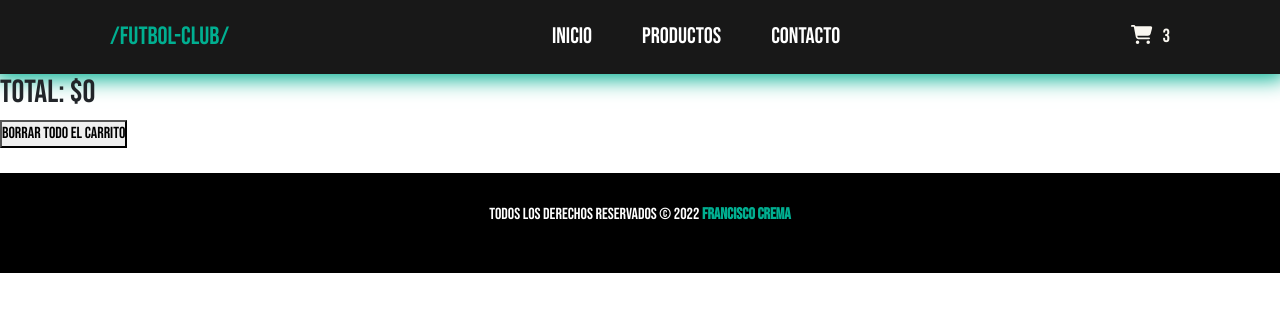
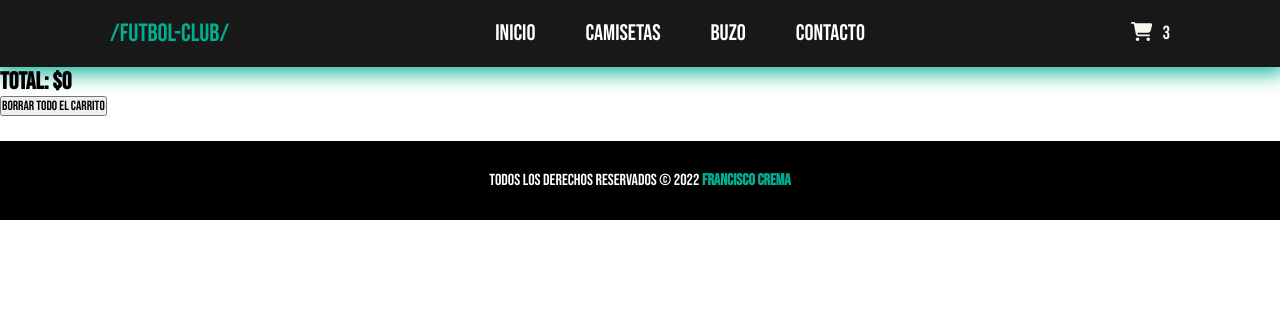
Before and after one commit to FranciscoCrema/Proyecto-React, a React (Create React App) app: page /cart in a window 1280 px wide. Shown: the top 312 px of the page. Built offline with nearby package versions, Linux system fonts and the light colour scheme.

Commit message:
Agregado de otra categoria de productos y otros cambios

```diff
--- a/package.json
+++ b/package.json
@@ -10,9 +10,7 @@
     "@testing-library/jest-dom": "^5.16.5",
     "@testing-library/react": "^13.4.0",
     "@testing-library/user-event": "^13.5.0",
-    "bootstrap": "^5.2.1",
     "react": "^18.2.0",
-    "react-bootstrap": "^2.5.0",
     "react-dom": "^18.2.0",
     "react-icons": "^4.4.0",
     "react-router-dom": "^6.4.2",
--- a/src/App.js
+++ b/src/App.js
@@ -1,4 +1,3 @@
-import "bootstrap/dist/css/bootstrap.min.css";
 import NavBar from "./components/NavBar/NavBar";
 import Footer from "./components/Footer/Footer";
 import ItemListContainer from "./components/Main/ItemListContainer";
@@ -16,17 +15,17 @@ function App() {
         <NavBar
           logo="/Futbol-Club/"
           inicio="Inicio"
-          productos="Productos"
+          camisetas="Camisetas"
+          buzos="Buzo"
           contacto="Contacto"
         />
         <Routes>
           <Route
             path="/"
             element={
-              <Inicio saludo="Bienvenido a una tienda totalmente dedicada a la venta de camisetas de Fotbol" />
+              <Inicio saludo="Bienvenido a una tienda totalmente dedicada a la venta de indumentaria de Futbol" />
             }
           />
-          <Route path="/productos" element={<ItemListContainer />} />
           <Route path="/contacto" element={<Contacto />} />
           <Route
             path="/category/:categoryName"
--- a/src/components/Main/ItemDetailContainer.jsx
+++ b/src/components/Main/ItemDetailContainer.jsx
@@ -11,7 +11,7 @@ const ItemDetailContainer = () => {
 
   useEffect(() => {
     const traerProducto = () => {
-      return new Promise((res, rej) => {
+      return new Promise((res) => {
         const producto = products.find((prod) => prod.id === Number(id));
         setTimeout(() => {
           res(producto);
--- a/src/components/Main/ItemListContainer.jsx
+++ b/src/components/Main/ItemListContainer.jsx
@@ -11,9 +11,9 @@ const ItemListContainer = () => {
 
   useEffect(() => {
     const traerProductos = () => {
-      return new Promise((res, rej) => {
+      return new Promise((res) => {
         const prodFiltrados = products.filter(
-          (prod) => prod.category === "categoryName"
+          (prod) => prod.categoria === categoryName
         );
         setTimeout(() => {
           res(categoryName ? prodFiltrados : products);
--- a/src/components/NavBar/NavBar.jsx
+++ b/src/components/NavBar/NavBar.jsx
@@ -4,7 +4,7 @@ import { Link, NavLink } from "react-router-dom";
 
 import CartWidget from "../NavBar/CartWidget";
 
-function NavBar({ logo, inicio, productos, contacto }) {
+function NavBar({ logo, inicio, camisetas, buzos, contacto }) {
   return (
     <>
       <header>
@@ -21,7 +21,10 @@ function NavBar({ logo, inicio, productos, contacto }) {
                       <NavLink to={"/"}>{inicio}</NavLink>
                     </li>
                     <li>
-                      <NavLink to={"/productos"}>{productos}</NavLink>
+                      <NavLink to={"/category/camisetas"}>{camisetas}</NavLink>
+                    </li>
+                    <li>
+                      <NavLink to={"/category/buzo"}>{buzos}</NavLink>
                     </li>
                     <li>
                       <NavLink to={"/contacto"}>{contacto}</NavLink>
--- a/src/components/cart/Cart.jsx
+++ b/src/components/cart/Cart.jsx
@@ -2,7 +2,7 @@ import { useContext } from "react";
 import { CartContext } from "../../context/CartContext";
 
 const Cart = () => {
-  const { cart, borrarTodo } = useContext(CartContext);
+  const { cart, borrarTodo, borrarUno } = useContext(CartContext);
 
   return (
     <div>
@@ -25,7 +25,7 @@ const Cart = () => {
             <h5>Subtotal: ${prod.precio * prod.cantidad}</h5>
           </div>
 
-          <button>Borarr</button>
+          <button onClick={() => borrarUno(prod.id)}>Borarr</button>
         </div>
       ))}
       <h2>Total: $0</h2>
--- a/src/components/productos/productos.js
+++ b/src/components/productos/productos.js
@@ -3,7 +3,7 @@ export const products = [
     id: 1,
     titulo: "Argentina",
     precio: 17500,
-    category: "productos",
+    categoria: "camisetas",
     img: "https://www.afashop.com.ar/ccstore/v1/images/?source=/file/v6567973533279150603/products/HL8425_FR_Torso_ecom-0.jpg",
   },
 
@@ -11,7 +11,7 @@ export const products = [
     id: 2,
     titulo: "Juventus",
     precio: 13000,
-    category: "productos",
+    categoria: "camisetas",
     img: "https://assets-es.imgfoot.com/media/cache/800x800/juventuslocal2223-62822789ec965.jpg",
   },
 
@@ -19,49 +19,91 @@ export const products = [
     id: 3,
     titulo: "Newells",
     precio: 13000,
-    category: "productos",
+    categoria: "camisetas",
     img: "https://www.dexter.com.ar/on/demandware.static/-/Sites-dabra-catalog/default/dwc73dbb89/products/GV_NOB22010110121/GV_NOB22010110121-1.JPG",
   },
   {
     id: 4,
     titulo: "Boca",
     precio: 14500,
-    category: "productos",
+    categoria: "camisetas",
     img: "https://d3ugyf2ht6aenh.cloudfront.net/stores/001/312/744/products/camiseta_titular_boca_juniors_21-22_azul_ga7545_01_laydown1-2340d17a9a8fe3446816351890348033-1024-1024.png",
   },
   {
     id: 5,
     titulo: "River",
     precio: 14000,
-    category: "productos",
+    categoria: "camisetas",
     img: "https://www.opensports.com.ar/media/catalog/product/cache/4769e4d9f3516e60f2b4303f8e5014a8/G/U/GU9601_0.jpg",
   },
   {
     id: 6,
     titulo: "Manchester City",
     precio: 14000,
-    category: "productos",
+    categoria: "camisetas",
     img: "https://cdn.grupoelcorteingles.es/SGFM/dctm/MEDIA03/202205/19/00166969850347____2__640x640.jpg",
   },
   {
     id: 7,
     titulo: "Independiente",
     precio: 13500,
-    category: "productos",
+    categoria: "camisetas",
     img: "https://www.diablosoy.com/ccstore/v1/images/?source=/file/v4744303156693462732/products/771560-01_1.png&height=475&width=475",
   },
   {
     id: 8,
     titulo: "Rancing",
     precio: 13500,
-    category: "productos",
+    categoria: "camisetas",
     img: "https://cdn.solodeportes.com.ar/media/catalog/product/cache/7c4f9b393f0b8cb75f2b74fe5e9e52aa/c/a/camiseta-de-racing-kappa-oficial-blanca-85569411-3950235165zw801-1.jpg",
   },
   {
     id: 9,
     titulo: "Barcelona",
     precio: 14500,
-    category: "productos",
+    categoria: "camisetas",
     img: "https://www.opensports.com.ar/media/catalog/product/cache/4769e4d9f3516e60f2b4303f8e5014a8/C/V/CV7891-428_0_1.jpg",
   },
+  {
+    id: 10,
+    titulo: "Newells",
+    precio: 15500,
+    categoria: "buzo",
+    img: "https://http2.mlstatic.com/D_NQ_NP_704837-MLA50546594470_072022-V.jpg",
+  },
+  {
+    id: 11,
+    titulo: "Manchester City",
+    precio: 15500,
+    categoria: "buzo",
+    img: "https://http2.mlstatic.com/D_NQ_NP_960255-MLA47135373707_082021-O.webp",
+  },
+  {
+    id: 12,
+    titulo: "River",
+    precio: 16000,
+    categoria: "buzo",
+    img: "https://http2.mlstatic.com/D_NQ_NP_813525-MLA45729631501_042021-W.jpg",
+  },
+  {
+    id: 13,
+    titulo: "Madrid",
+    precio: 17000,
+    categoria: "buzo",
+    img: "https://http2.mlstatic.com/D_NQ_NP_790230-MLA47101474602_082021-W.jpg",
+  },
+  {
+    id: 14,
+    titulo: "Manchester United",
+    precio: 16500,
+    categoria: "buzo",
+    img: "https://marcadegol.com/fotos//2017/07/ropa-de-entrenamiento-adidas-del-manchester-united-2017-18-campera-rompeviento.jpg",
+  },
+  {
+    id: 15,
+    titulo: "Borussia Dortmund",
+    precio: 18000,
+    categoria: "buzo",
+    img: "https://http2.mlstatic.com/D_NQ_NP_934518-MLA47101462424_082021-W.jpg",
+  },
 ];
--- a/src/context/CartContext.jsx
+++ b/src/context/CartContext.jsx
@@ -9,19 +9,41 @@ const Provider = ({ children }) => {
     const producto = { ...item, cantidad };
 
     if (dentroDelCarro(producto.id)) {
+      sumarCantidad(producto);
     } else {
       setCart([...cart, producto]);
     }
+  };
+
+  const sumarCantidad = (prodAgregado) => {
+    const carritoActualizado = cart.map((prodDelCart) => {
+      if (prodDelCart.id === prodAgregado.id) {
+        const prodActualizado = {
+          ...prodDelCart,
+          cantidad: prodDelCart.cantidad + prodAgregado.cantidad,
+        };
+        return prodActualizado;
+      } else {
+        return prodDelCart;
+      }
+    });
+
+    setCart(carritoActualizado);
   };
 
   const dentroDelCarro = (id) => cart.some((prod) => prod.id === id);
 
   const borrarTodo = () => setCart([]);
 
+  const borrarUno = (id) => {
+    const prodFiltrado = cart.filter((prod) => prod.id !== id)
+    setCart(prodFiltrado)
+  };
+
   //console.log(cart);
 
   return (
-    <CartContext.Provider value={{ cart, addToCart, borrarTodo }}>
+    <CartContext.Provider value={{ cart, addToCart, borrarTodo, borrarUno }}>
       {children}
     </CartContext.Provider>
   );
```
Also changed, not shown: 1 other file (tests, documents, lock files or other folders).
